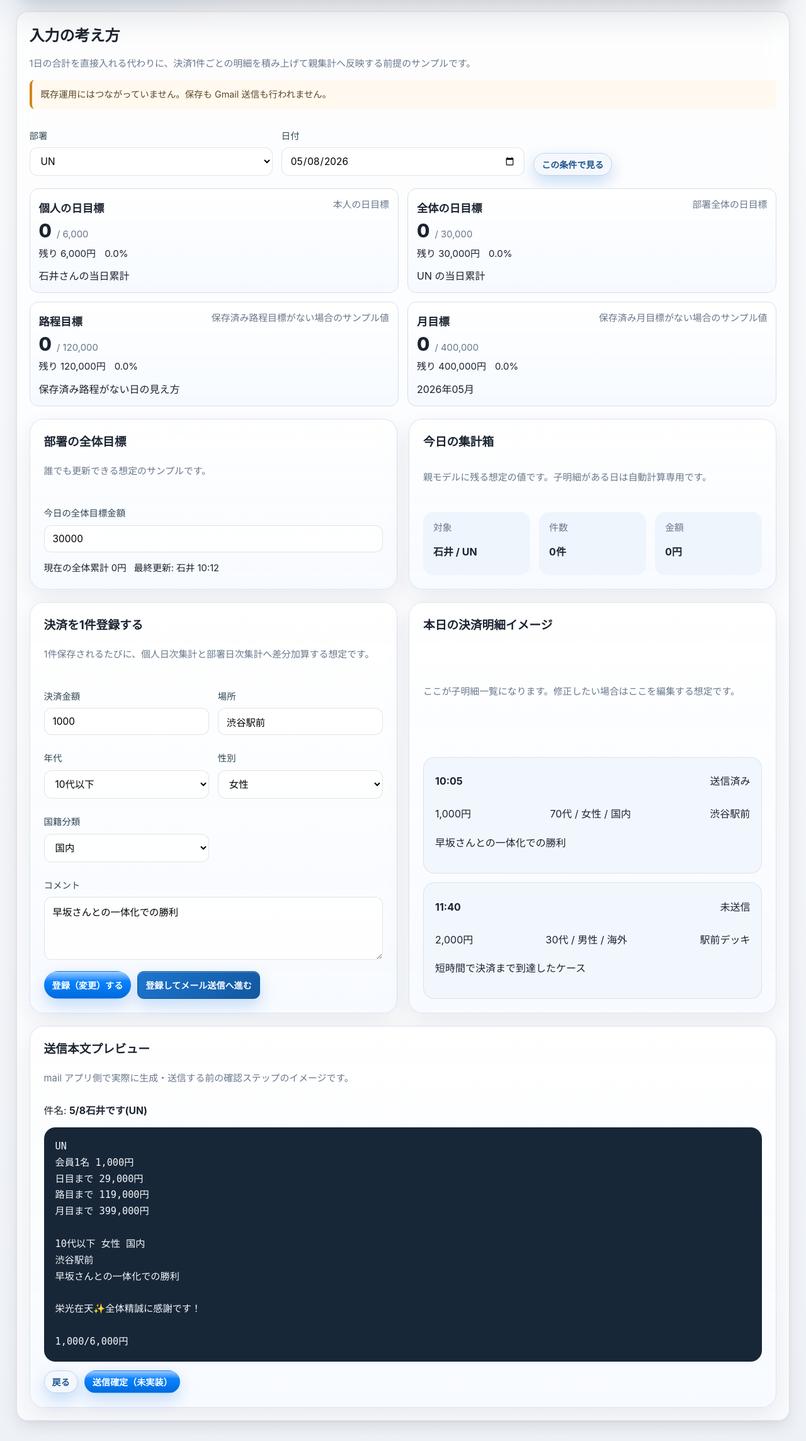
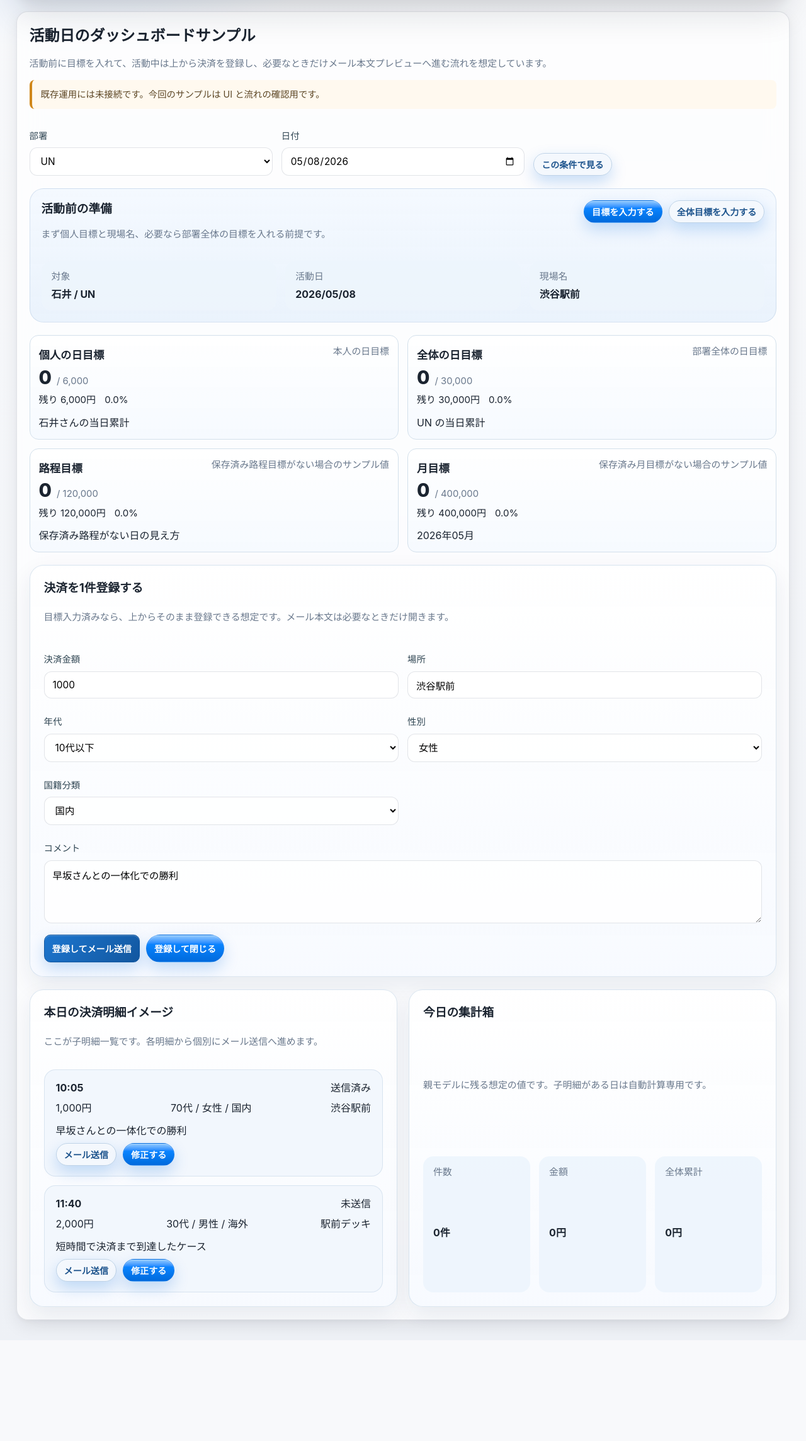
Before and after one commit to markStone141/pantanarl_report_app, a Django app: page /metrics/entry-v2-transaction/ in a window 1280 px wide. Shown: the part 114-2402 px from the top of the page at 63% size. After the commit the page ends 2233 px from the top, so only its background shows below. Run offline with Django 5.2, Linux system fonts and the light colour scheme; a user stored in the database is signed in; data comes from the database, SQL or seed files in the repository.

Commit message:
Refine dairymetrics v2 dashboard sample flow

```diff
--- a/backend/apps/dairymetrics/templates/dairymetrics/entry_form_v2_transaction_demo.html
+++ b/backend/apps/dairymetrics/templates/dairymetrics/entry_form_v2_transaction_demo.html
@@ -4,7 +4,7 @@
 {% block title %}決済登録 v2 サンプル | DairyMetrics{% endblock %}
 
 {% block extra_head %}
-<link rel="stylesheet" href="{% static 'dairymetrics/app.css' %}?v=22" />
+<link rel="stylesheet" href="{% static 'dairymetrics/app.css' %}?v=23" />
 {% endblock %}
 
 {% block content %}
@@ -29,9 +29,9 @@
 
   <section class="card dairymetrics-form-card dairymetrics-v2-transaction-shell">
     <div class="dairymetrics-v2-intro">
-      <h2>入力の考え方</h2>
-      <p class="muted">1日の合計を直接入れる代わりに、決済1件ごとの明細を積み上げて親集計へ反映する前提のサンプルです。</p>
-      <div class="note">既存運用にはつながっていません。保存も Gmail 送信も行われません。</div>
+      <h2>活動日のダッシュボードサンプル</h2>
+      <p class="muted">活動前に目標を入れて、活動中は上から決済を登録し、必要なときだけメール本文プレビューへ進む流れを想定しています。</p>
+      <div class="note">既存運用には未接続です。今回のサンプルは UI と流れの確認用です。</div>
     </div>
 
     <form method="get" class="dairymetrics-v2-context-grid">
@@ -55,6 +55,41 @@
         <button type="submit" class="btn-inline dairymetrics-secondary-btn">この条件で見る</button>
       </div>
     </form>
+
+    <section class="dairymetrics-v2-setup-card">
+      <div class="dairymetrics-v2-setup-head">
+        <div>
+          <h3>活動前の準備</h3>
+          <p class="muted">まず個人目標と現場名、必要なら部署全体の目標を入れる前提です。</p>
+        </div>
+        <div class="dairymetrics-v2-setup-actions">
+          {% if not has_personal_target %}
+          <button type="button" class="btn-inline" data-open-setup="personal">目標を入力する</button>
+          {% else %}
+          <span class="status-badge status-badge-active">個人目標入力済み</span>
+          {% endif %}
+          {% if not has_department_target %}
+          <button type="button" class="btn-inline dairymetrics-secondary-btn" data-open-setup="department">全体目標を入力する</button>
+          {% else %}
+          <span class="status-badge status-badge-active">全体目標入力済み</span>
+          {% endif %}
+        </div>
+      </div>
+      <div class="dairymetrics-v2-parent-summary">
+        <div>
+          <span class="muted">対象</span>
+          <strong>{{ member.name }} / {{ selected_department_name }}</strong>
+        </div>
+        <div>
+          <span class="muted">活動日</span>
+          <strong>{{ entry_date|date:"Y/m/d" }}</strong>
+        </div>
+        <div>
+          <span class="muted">現場名</span>
+          <strong>{{ demo_mail_location }}</strong>
+        </div>
+      </div>
+    </section>
 
     <section class="dairymetrics-v2-progress-board">
       {% for card in progress_cards %}
@@ -80,51 +115,10 @@
       {% endfor %}
     </section>
 
-    <section class="dairymetrics-v2-demo-grid">
-      <article class="dairymetrics-v2-demo-card">
-        <div class="dairymetrics-v2-demo-head">
-          <h3>部署の全体目標</h3>
-          <p class="muted">誰でも更新できる想定のサンプルです。</p>
-        </div>
-        <div class="dairymetrics-v2-target-form">
-          <div class="dairymetrics-field">
-            <label for="dairymetrics-v2x-daily-target">今日の全体目標金額</label>
-            <input id="dairymetrics-v2x-daily-target" type="number" min="0" step="1000" value="{{ demo_department_daily_target }}">
-          </div>
-          <div class="dairymetrics-v2-inline-meta">
-            <span>現在の全体累計 {{ demo_department_daily_total|intcomma }}円</span>
-            <span>最終更新: {{ member.name }} 10:12</span>
-          </div>
-        </div>
-      </article>
-
-      <article class="dairymetrics-v2-demo-card">
-        <div class="dairymetrics-v2-demo-head">
-          <h3>今日の集計箱</h3>
-          <p class="muted">親モデルに残る想定の値です。子明細がある日は自動計算専用です。</p>
-        </div>
-        <div class="dairymetrics-v2-parent-summary">
-          <div>
-            <span class="muted">対象</span>
-            <strong>{{ member.name }} / {{ selected_department_name }}</strong>
-          </div>
-          <div>
-            <span class="muted">件数</span>
-            <strong>{{ initial_total_count }}件</strong>
-          </div>
-          <div>
-            <span class="muted">金額</span>
-            <strong>{{ initial_total_amount|intcomma }}円</strong>
-          </div>
-        </div>
-      </article>
-    </section>
-
-    <section class="dairymetrics-v2-transaction-layout">
-      <article class="dairymetrics-v2-demo-card">
+    <section class="dairymetrics-v2-demo-card dairymetrics-v2-quick-entry">
       <div class="dairymetrics-v2-demo-head">
         <h3>決済を1件登録する</h3>
-          <p class="muted">1件保存されるたびに、個人日次集計と部署日次集計へ差分加算する想定です。</p>
+        <p class="muted">目標入力済みなら、上からそのまま登録できる想定です。メール本文は必要なときだけ開きます。</p>
       </div>
       <div class="dairymetrics-v2-transaction-form">
         <div class="dairymetrics-field">
@@ -166,15 +160,16 @@
       </div>
 
       <div class="dairymetrics-v2-transaction-actions">
-          <button type="button" class="btn-inline">登録（変更）する</button>
-          <button type="button" class="btn-inline dairymetrics-save-btn" data-open-mail-preview>登録してメール送信へ進む</button>
+        <button type="button" class="btn-inline dairymetrics-save-btn" data-open-mail-preview>登録してメール送信</button>
+        <button type="button" class="btn-inline">登録して閉じる</button>
       </div>
-      </article>
+    </section>
 
+    <section class="dairymetrics-v2-transaction-layout">
       <article class="dairymetrics-v2-demo-card">
         <div class="dairymetrics-v2-demo-head">
           <h3>本日の決済明細イメージ</h3>
-          <p class="muted">ここが子明細一覧になります。修正したい場合はここを編集する想定です。</p>
+          <p class="muted">ここが子明細一覧です。各明細から個別にメール送信へ進めます。</p>
         </div>
         <div class="dairymetrics-v2-transaction-list">
           {% for transaction in sample_transactions %}
@@ -189,23 +184,100 @@
               <span>{{ transaction.location }}</span>
             </div>
             <div class="dairymetrics-subtext">{{ transaction.comment }}</div>
+            <div class="dairymetrics-v2-inline-actions">
+              <button type="button" class="btn-inline dairymetrics-secondary-btn" data-open-mail-preview>メール送信</button>
+              <button type="button" class="btn-inline">修正する</button>
+            </div>
           </div>
           {% endfor %}
         </div>
       </article>
+
+      <article class="dairymetrics-v2-demo-card">
+        <div class="dairymetrics-v2-demo-head">
+          <h3>今日の集計箱</h3>
+          <p class="muted">親モデルに残る想定の値です。子明細がある日は自動計算専用です。</p>
+        </div>
+        <div class="dairymetrics-v2-parent-summary">
+          <div>
+            <span class="muted">件数</span>
+            <strong>{{ initial_total_count }}件</strong>
+          </div>
+          <div>
+            <span class="muted">金額</span>
+            <strong>{{ initial_total_amount|intcomma }}円</strong>
+          </div>
+          <div>
+            <span class="muted">全体累計</span>
+            <strong>{{ demo_department_daily_total|intcomma }}円</strong>
+          </div>
+        </div>
+      </article>
     </section>
 
-    <section class="dairymetrics-v2-demo-card dairymetrics-v2-mail-preview-card" id="dairymetrics-v2-mail-preview" hidden>
+    <div class="dairymetrics-v2-modal-backdrop" id="dairymetrics-v2-modal-backdrop" hidden></div>
+
+    <section class="dairymetrics-v2-modal card" id="dairymetrics-v2-setup-personal" hidden>
+      <div class="dairymetrics-v2-demo-head">
+        <h3>個人目標を入力</h3>
+        <p class="muted">V1 と同じような感覚で、活動前にモーダルで入力する想定です。</p>
+      </div>
+      <div class="dairymetrics-v2-transaction-form">
+        <div class="dairymetrics-field">
+          <label for="dairymetrics-v2x-setup-date">活動日</label>
+          <div class="dairymetrics-date-wrap">
+            <div class="dairymetrics-date-field">
+              <input id="dairymetrics-v2x-setup-date" class="dairymetrics-date-input" type="date" value="{{ entry_date|date:'Y-m-d' }}">
+            </div>
+          </div>
+        </div>
+        <div class="dairymetrics-field">
+          <label for="dairymetrics-v2x-setup-target">個人の目標金額</label>
+          <input id="dairymetrics-v2x-setup-target" type="number" min="0" step="1000" value="{{ progress_cards.0.target_amount }}">
+        </div>
+        <div class="dairymetrics-field dairymetrics-field-full">
+          <label for="dairymetrics-v2x-setup-location">現場名</label>
+          <input id="dairymetrics-v2x-setup-location" type="text" value="{{ demo_mail_location }}">
+        </div>
+      </div>
+      <div class="dairymetrics-v2-transaction-actions">
+        <button type="button" class="btn-inline" data-close-modal>閉じる</button>
+        <button type="button" class="btn-inline dairymetrics-save-btn">入力内容を確定</button>
+      </div>
+    </section>
+
+    <section class="dairymetrics-v2-modal card" id="dairymetrics-v2-setup-department" hidden>
+      <div class="dairymetrics-v2-demo-head">
+        <h3>全体目標を入力</h3>
+        <p class="muted">誰でも更新できる前提ですが、設定した人は見えるようにします。</p>
+      </div>
+      <div class="dairymetrics-v2-transaction-form">
+        <div class="dairymetrics-field">
+          <label for="dairymetrics-v2x-daily-target">今日の全体目標金額</label>
+          <input id="dairymetrics-v2x-daily-target" type="number" min="0" step="1000" value="{{ demo_department_daily_target }}">
+        </div>
+        <div class="dairymetrics-v2-inline-meta">
+          <span>現在の全体累計 {{ demo_department_daily_total|intcomma }}円</span>
+          <span>最終更新: {{ member.name }} 10:12</span>
+        </div>
+      </div>
+      <div class="dairymetrics-v2-transaction-actions">
+        <button type="button" class="btn-inline" data-close-modal>閉じる</button>
+        <button type="button" class="btn-inline dairymetrics-save-btn">入力内容を確定</button>
+      </div>
+    </section>
+
+    <section class="dairymetrics-v2-modal card dairymetrics-v2-mail-preview-card" id="dairymetrics-v2-mail-preview" hidden>
       <div class="dairymetrics-v2-demo-head">
         <h3>送信本文プレビュー</h3>
-        <p class="muted">mail アプリ側で実際に生成・送信する前の確認ステップのイメージです。</p>
+        <p class="muted">ダッシュボード本体には置かず、必要なときだけ開く想定です。</p>
       </div>
       <div class="dairymetrics-v2-mail-subject">
         件名: <strong data-mail-subject>{{ demo_mail_subject }}</strong>
       </div>
       <pre class="dairymetrics-v2-mail-body" data-mail-body></pre>
       <div class="dairymetrics-v2-transaction-actions">
-        <button type="button" class="btn-inline dairymetrics-secondary-btn" data-close-mail-preview>戻る</button>
+        <button type="button" class="btn-inline dairymetrics-secondary-btn" data-close-modal>戻る</button>
         <button type="button" class="btn-inline">送信確定（未実装）</button>
       </div>
     </section>
@@ -215,8 +287,9 @@
 <script>
   (function () {
     const previewCard = document.getElementById("dairymetrics-v2-mail-preview");
-    const openButton = document.querySelector("[data-open-mail-preview]");
-    const closeButton = document.querySelector("[data-close-mail-preview]");
+    const setupPersonalModal = document.getElementById("dairymetrics-v2-setup-personal");
+    const setupDepartmentModal = document.getElementById("dairymetrics-v2-setup-department");
+    const backdrop = document.getElementById("dairymetrics-v2-modal-backdrop");
     const bodyEl = document.querySelector("[data-mail-body]");
     const subjectEl = document.querySelector("[data-mail-subject]");
     const amountInput = document.querySelector("[data-mail-amount]");
@@ -266,23 +339,50 @@
           "",
           "栄光在天✨全体精誠に感謝です！",
           "",
-          yen(personalCurrent + amount) + "/" + yen(personalTarget) + "円",
+          yen(personalCurrent + amount) + "/" + yen(personalTarget) + "円"
         ].join("\n");
       }
     }
 
-    openButton?.addEventListener("click", function () {
+    function closeAllModals() {
+      [previewCard, setupPersonalModal, setupDepartmentModal].forEach(function (modal) {
+        if (modal) modal.hidden = true;
+      });
+      if (backdrop) backdrop.hidden = true;
+    }
+
+    function openModal(target) {
+      closeAllModals();
+      if (target) target.hidden = false;
+      if (backdrop) backdrop.hidden = false;
+    }
+
+    document.querySelectorAll("[data-open-mail-preview]").forEach(function (button) {
+      button.addEventListener("click", function () {
         renderMailPreview();
-      if (previewCard) {
-        previewCard.hidden = false;
-        previewCard.scrollIntoView({ behavior: "smooth", block: "start" });
-      }
+        openModal(previewCard);
+      });
     });
 
-    closeButton?.addEventListener("click", function () {
-      if (previewCard) {
-        previewCard.hidden = true;
+    document.querySelectorAll("[data-open-setup]").forEach(function (button) {
+      button.addEventListener("click", function () {
+        const kind = button.getAttribute("data-open-setup");
+        if (kind === "personal") {
+          openModal(setupPersonalModal);
+          return;
         }
+        openModal(setupDepartmentModal);
+      });
+    });
+
+    document.querySelectorAll("[data-close-modal]").forEach(function (button) {
+      button.addEventListener("click", function () {
+        closeAllModals();
+      });
+    });
+
+    backdrop?.addEventListener("click", function () {
+      closeAllModals();
     });
 
     [amountInput, locationInput, ageInput, genderInput, nationalityInput, commentInput].forEach(function (input) {
@@ -291,6 +391,7 @@
     });
 
     renderMailPreview();
+    closeAllModals();
   })();
 </script>
 {% endblock %}
--- a/backend/apps/dairymetrics/tests.py
+++ b/backend/apps/dairymetrics/tests.py
@@ -296,7 +296,8 @@ class DairyMetricsDashboardTests(TestCase):
         self.assertContains(response, "月目標")
         self.assertContains(response, "決済を1件登録する")
         self.assertContains(response, "送信本文プレビュー")
-        self.assertContains(response, "登録してメール送信へ進む")
+        self.assertContains(response, "登録してメール送信")
+        self.assertContains(response, "登録して閉じる")
         self.assertContains(response, "今日の集計箱")
         self.assertContains(response, "13,000")
 
--- a/backend/apps/dairymetrics/views.py
+++ b/backend/apps/dairymetrics/views.py
@@ -169,14 +169,16 @@ def _build_entry_v2_transaction_demo_context(*, member, selected_department, ent
             .select_related("department")
             .first()
         )
-    personal_target_amount = int(getattr(existing_entry, "daily_target_amount", 0) or 0)
+    raw_personal_target_amount = int(getattr(existing_entry, "daily_target_amount", 0) or 0)
+    personal_target_amount = raw_personal_target_amount
     personal_total_amount = int(base_context["initial_total_amount"] or 0)
     department_day_entries = MemberDailyMetricEntry.objects.filter(
         department__code=selected_department_code,
         entry_date=entry_date,
     )
     department_day_total = int(department_day_entries.aggregate(total=Sum("support_amount"))["total"] or 0)
-    department_day_target = int(department_day_entries.aggregate(total=Sum("daily_target_amount"))["total"] or 0)
+    raw_department_day_target = int(department_day_entries.aggregate(total=Sum("daily_target_amount"))["total"] or 0)
+    department_day_target = raw_department_day_target
     active_period = (
         Period.objects.filter(start_date__lte=entry_date, end_date__gte=entry_date)
         .order_by("-start_date", "-id")
@@ -301,6 +303,8 @@ def _build_entry_v2_transaction_demo_context(*, member, selected_department, ent
         "demo_department_daily_target": department_day_target,
         "demo_department_daily_total": department_day_total,
         "demo_member_name": member.name,
+        "has_personal_target": bool(raw_personal_target_amount),
+        "has_department_target": bool(raw_department_day_target),
     }
 
 
--- a/backend/static/dairymetrics/app.css
+++ b/backend/static/dairymetrics/app.css
@@ -1881,6 +1881,34 @@
   gap: 20px;
 }
 
+.dairymetrics-v2-setup-card {
+  display: grid;
+  gap: 16px;
+  padding: 18px;
+  border-radius: 22px;
+  background: linear-gradient(180deg, rgba(244, 249, 255, 0.98), rgba(233, 242, 252, 0.95));
+  border: 1px solid rgba(138, 170, 204, 0.28);
+}
+
+.dairymetrics-v2-setup-head {
+  display: flex;
+  align-items: flex-start;
+  justify-content: space-between;
+  gap: 16px;
+}
+
+.dairymetrics-v2-setup-head h3 {
+  margin: 0 0 6px;
+}
+
+.dairymetrics-v2-setup-actions,
+.dairymetrics-v2-inline-actions {
+  display: flex;
+  gap: 10px;
+  flex-wrap: wrap;
+  align-items: center;
+}
+
 .dairymetrics-v2-progress-board {
   display: grid;
   grid-template-columns: repeat(2, minmax(0, 1fr));
```
Also changed, not shown: other parts of backend/static/dairymetrics/app.css (+36 -1 lines). Lines whose indentation alone changed are shown as unchanged.
